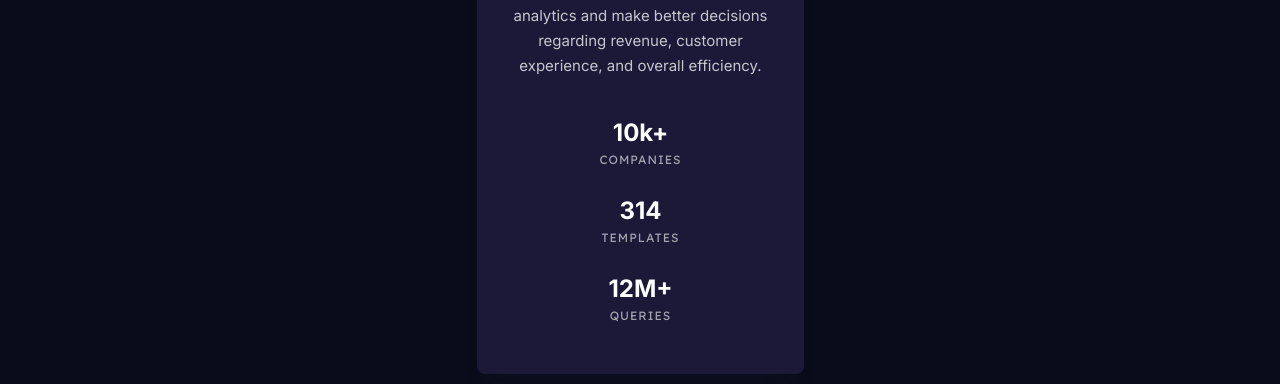
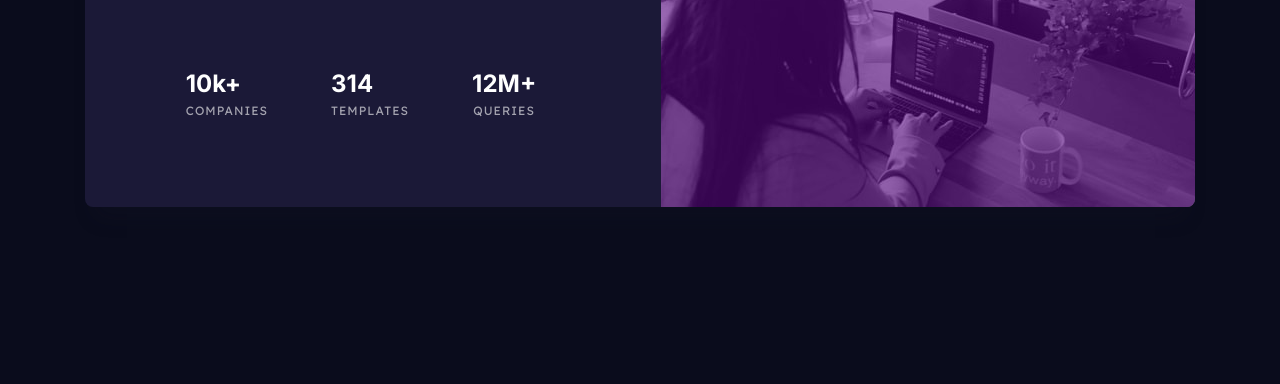
Before and after one commit to bmeinert8/stats-preview-card, a plain HTML site: page index.html in a window 1280 px wide. Shown: the part 416-800 px from the top of the page. Drawn offline with Linux system fonts and the light colour scheme.

Commit message:
added media queries.

```diff
--- a/medias.css
+++ b/medias.css
@@ -0,0 +1,44 @@
+@media (min-width: 75rem) {
+
+  .text-preset-1, .text-preset-2, .text-preset-3 {
+    text-align: left;
+  }
+  .container {
+    height: 27.875rem;
+    width: 69.375rem;
+    display: flex;
+    flex-direction: row-reverse;
+  }
+
+  .header-photo-container{
+    height: 27.875rem;
+    width: 33.875rem;
+  }
+
+  .header-photo {
+    border-top-left-radius: 0;
+    border-bottom-right-radius: 0.5rem;
+    background: url(./images/image-header-desktop.jpg) lightblue 50% / cover no-repeat;
+  }
+
+  .photo-mask{
+    border-top-left-radius: 0;
+    border-bottom-right-radius: 0.5rem;
+  }
+
+  .text-section {
+    padding: 4.5rem 6rem 3.69rem 4.5rem;
+    width: 36rem;
+  }
+
+  .main-text {
+    gap: 1.56rem;
+  }
+
+  .stats-section{
+    display: flex;
+    flex-direction: row;
+    gap: 3.94rem;
+    padding-top: 4.5rem;
+  }
+}
--- a/styles.css
+++ b/styles.css
@@ -139,11 +139,12 @@ p {
 }
 
 .text-section {
-  margin: 2rem;
-  height: 29.25rem;
-  width: 16.5rem;
+  padding: 2rem;
+  height: 100%;
+  width: 100%;
   display: flex;
   flex-direction: column;
+  align-items: center;
 }
 
 .main-text {
@@ -160,5 +161,5 @@ p {
   display: flex;
   flex-direction: column;
   gap: 1.5rem;
-  margin-top: 2.5rem;
+  padding-top: 2.5rem;
 }
```
